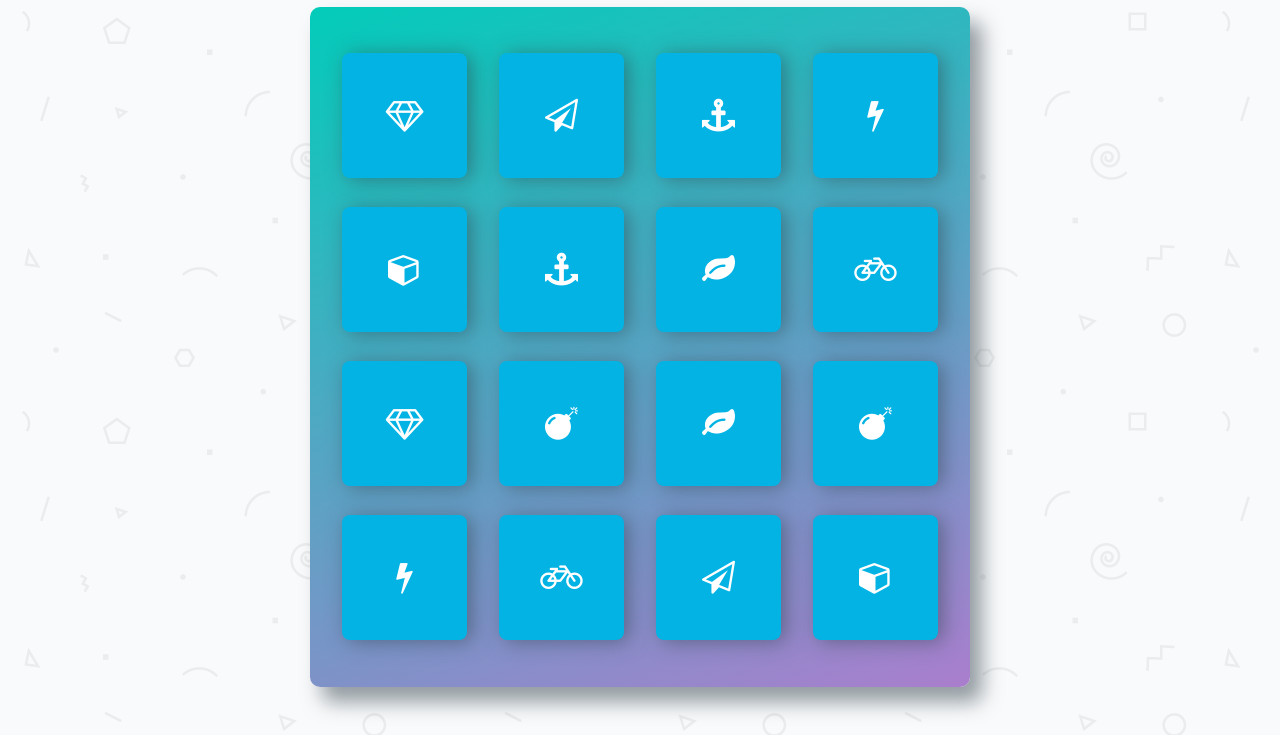
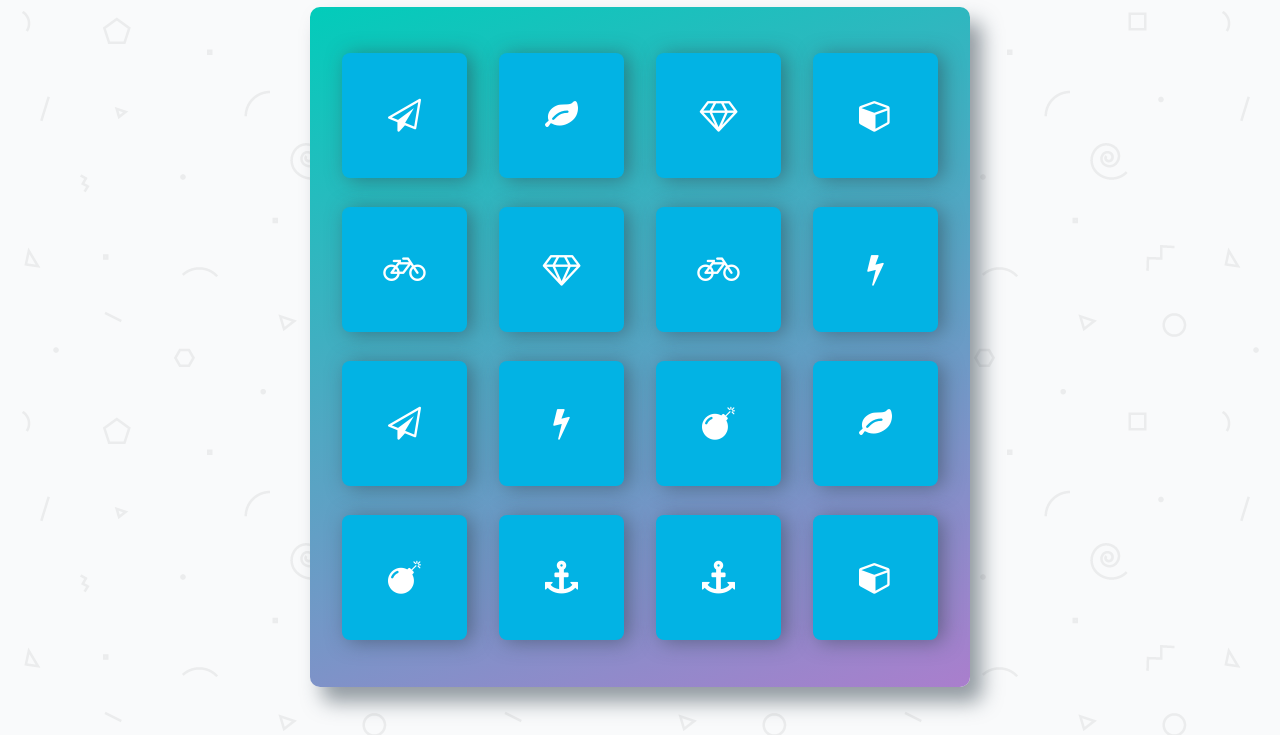
Before and after one commit to jeremief/memory-game, a plain HTML site: page index.html in a window 1280 px wide. Shown: the part 108-843 px from the top of the page. Drawn offline with nearby package versions, Linux system fonts and the light colour scheme; a web font is replaced by a local one.

Commit message:
Feat: add random grid population on screen load

```diff
--- a/index.html
+++ b/index.html
@@ -32,52 +32,68 @@
 
         <ul class="deck">
             <li class="card open show">
-                <i class="fa fa-diamond"></i>
+                <!-- <i class="fa fa-diamond"></i> -->
+                <i class="fa"></i>
             </li>
             <li class="card open show">
-                <i class="fa fa-paper-plane-o"></i>
+                <!-- <i class="fa fa-paper-plane-o"></i> -->
+                <i class="fa"></i>
             </li>
             <li class="card open show">
-                <i class="fa fa-anchor"></i>
+                <!-- <i class="fa fa-anchor"></i> -->
+                <i class="fa"></i>
             </li>
             <li class="card open show">
-                <i class="fa fa-bolt"></i>
+                <!-- <i class="fa fa-bolt"></i> -->
+                <i class="fa"></i>
             </li>
             <li class="card open show">
-                <i class="fa fa-cube"></i>
+                <!-- <i class="fa fa-cube"></i> -->
+                <i class="fa"></i>
             </li>
             <li class="card open show">
-                <i class="fa fa-anchor"></i>
+                <!-- <i class="fa fa-anchor"></i> -->
+                <i class="fa"></i>
             </li>
             <li class="card open show">
-                <i class="fa fa-leaf"></i>
+                <!-- <i class="fa fa-leaf"></i> -->
+                <i class="fa"></i>
             </li>
             <li class="card open show">
-                <i class="fa fa-bicycle"></i>
+                <!-- <i class="fa fa-bicycle"></i> -->
+                <i class="fa"></i>
             </li>
             <li class="card open show">
-                <i class="fa fa-diamond"></i>
+                <!-- <i class="fa fa-diamond"></i> -->
+                <i class="fa"></i>
             </li>
             <li class="card open show">
-                <i class="fa fa-bomb"></i>
+                <!-- <i class="fa fa-bomb"></i> -->
+                <i class="fa"></i>
             </li>
             <li class="card open show">
-                <i class="fa fa-leaf"></i>
+                <!-- <i class="fa fa-leaf"></i> -->
+                <i class="fa"></i>
             </li>
             <li class="card open show">
-                <i class="fa fa-bomb"></i>
+                <!-- <i class="fa fa-bomb"></i> -->
+                <i class="fa"></i>
             </li>
             <li class="card open show">
-                <i class="fa fa-bolt"></i>
+                <!-- <i class="fa fa-bolt"></i> -->
+                <i class="fa"></i>
             </li>
             <li class="card open show">
-                <i class="fa fa-bicycle"></i>
+                <!-- <i class="fa fa-bicycle"></i> -->
+                <i class="fa"></i>
             </li>
             <li class="card open show">
-                <i class="fa fa-paper-plane-o"></i>
+                <!-- <i class="fa fa-paper-plane-o"></i> -->
+                <i class="fa"></i>
             </li>
             <li class="card open show">
-                <i class="fa fa-cube"></i>
+                <!-- <i class="fa fa-cube"></i> -->
+                <i class="fa"></i>
             </li>
         </ul>
     </div>
--- a/js/app.js
+++ b/js/app.js
@@ -1,4 +1,5 @@
 
+jQuery(document).ready(function(){
 // Create and randomise list
 // map list to grid (hidden)
 // when user touch one tile, take note of which one it is and reveal it (color and animation 1)
@@ -11,9 +12,8 @@
  * Create a list that holds all of your cards
  */
 
- let icon_list_first_half = ["fa-diamond", "fa-paper-plane", "fa-anchor", "fa-bolt", "fa-cube", "fa-leaf", "fa-bycicle", "fa-bomb"];
- let icon_list_second_half = icon_list_first_half;
- let icon_list = icon_list_first_half.concat(icon_list_second_half);
+ let icons_list_first_half = ['fa-diamond', 'fa-paper-plane-o', 'fa-anchor', 'fa-bolt', 'fa-cube', 'fa-leaf', 'fa-bicycle', 'fa-bomb'];
+ let unshuffled_icons_list = icons_list_first_half.concat(icons_list_first_half);
 
 
 /*
@@ -38,6 +38,23 @@ function shuffle(array) {
     return array;
 }
 
+let icons_list = shuffle(unshuffled_icons_list);
+
+function populateGrid (list_of_icons) {
+
+    let class_index = 0;
+    $('.deck i').each(function(){
+        let added_class = icons_list[class_index];
+        $(this).addClass(added_class);
+        class_index++;
+    });
+}
+
+populateGrid(icons_list);
+
+// $('.restart').on('click', '.fa-repeat', function(){
+//     populateGrid(icons_list);
+// });
 
 /*
  * set up the event listener for a card. If a card is clicked:
@@ -49,3 +66,7 @@ function shuffle(array) {
  *    + increment the move counter and display it on the page (put this functionality in another function that you call from this one)
  *    + if all cards have matched, display a message with the final score (put this functionality in another function that you call from this one)
  */
+
+
+
+});
```
